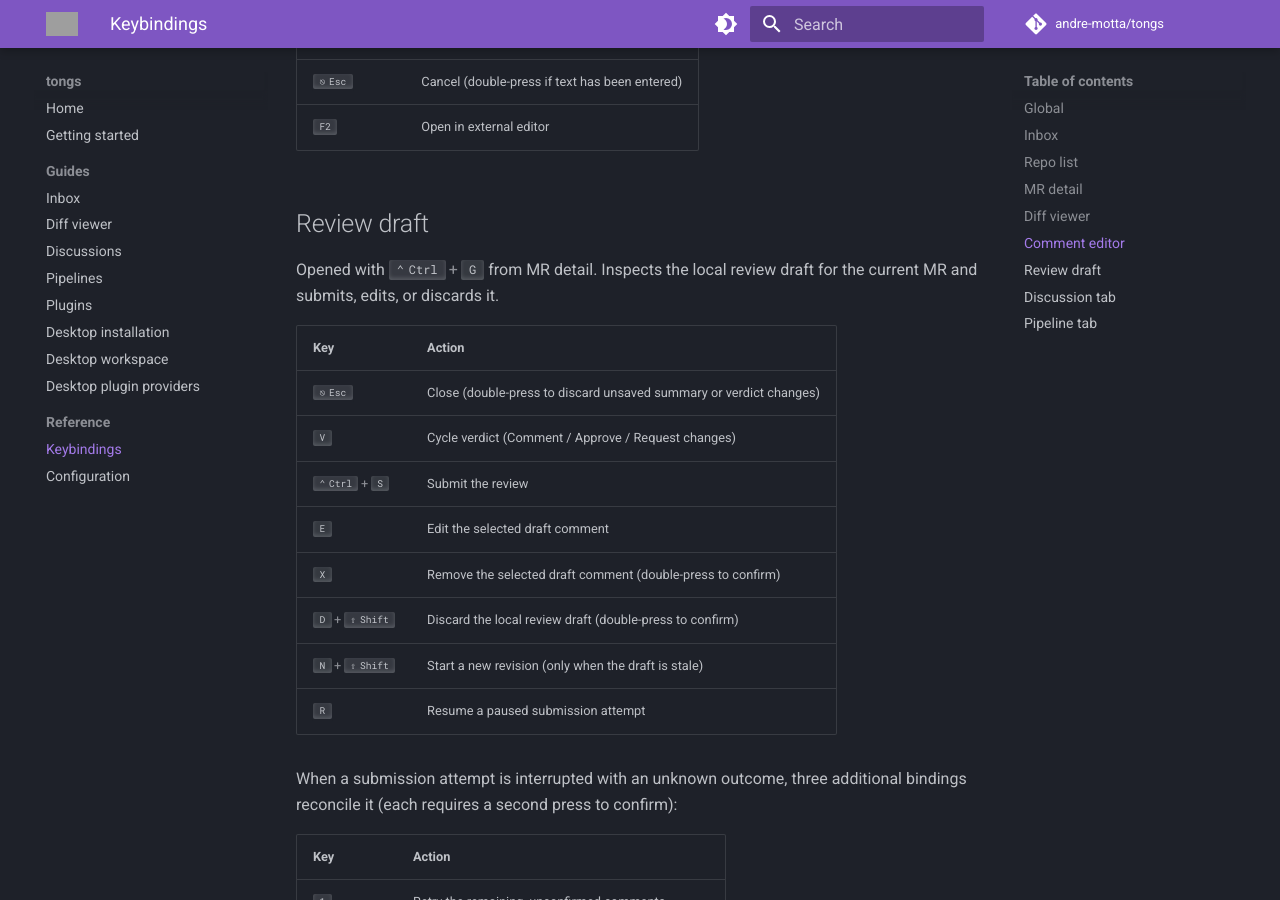
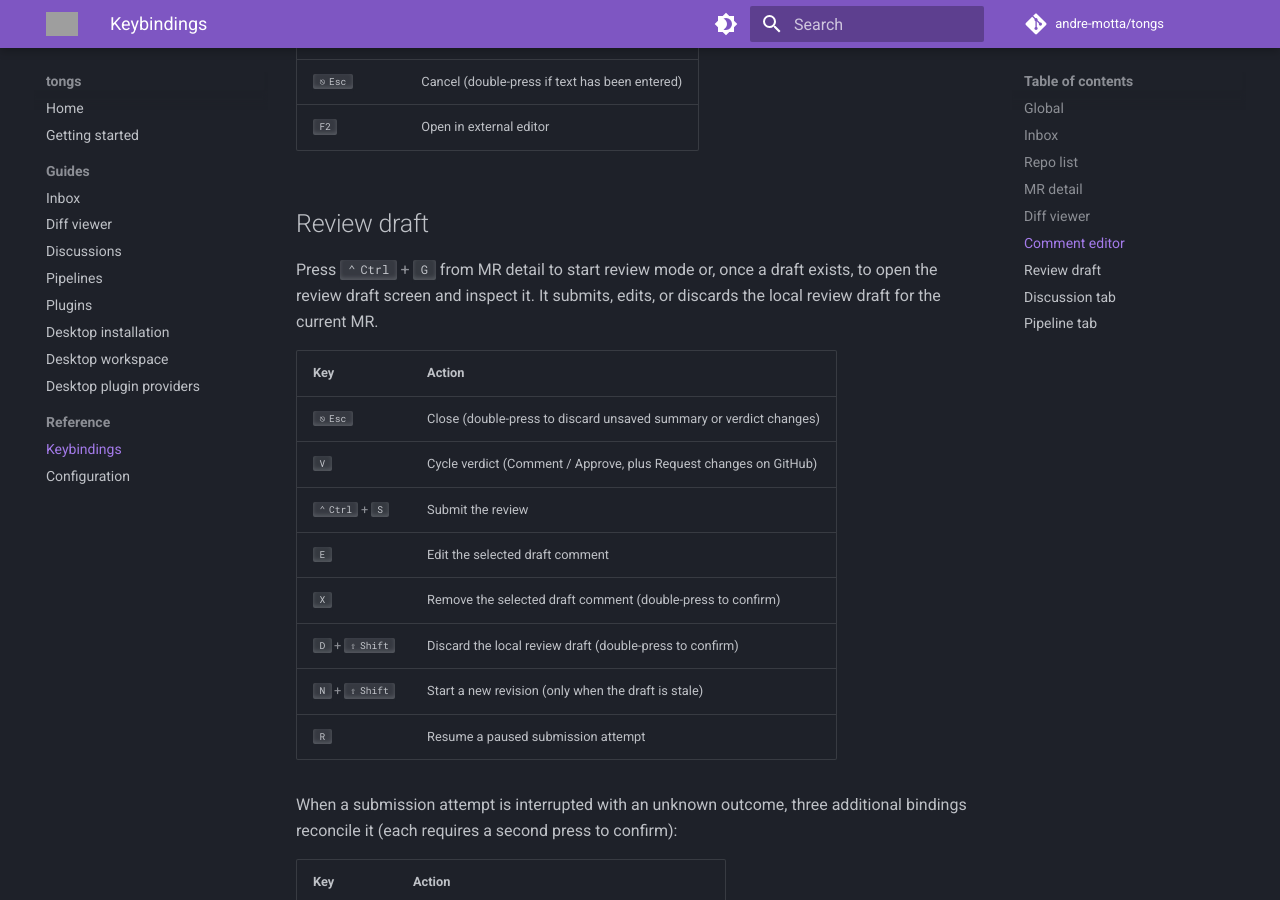
Before and after one commit to andre-motta/tongs, an MkDocs documentation site: the page built from docs/reference/keybindings.md, in a window 1280 px wide and 900 px high, scrolled down 3132 px. Built offline with MkDocs 1.6.1 and Material for MkDocs 9.7.7, drawn with Linux system fonts in a browser that asks for light colours; comment, search, counter and statistics services are not loaded; some of the changed text lies outside the part shown; grey boxes are pictures that could not be loaded.

Commit message:
Fix review-flagged verdict, ctrl+g, and desktop availability claims
Refs #54: qualify Request changes as GitHub-only, describe ctrl+g as starting review mode before it opens the draft screen, and wrap the landing page's desktop section in the same Unreleased feature warning used elsewhere.

Co-Authored-By: Claude Sonnet 5 <noreply@anthropic.com>
Signed-off-by: Andre Lustosa <alustosa@redhat.com>

```diff
--- a/docs/reference/keybindings.md
+++ b/docs/reference/keybindings.md
@@ -51,7 +51,7 @@ These bindings work everywhere in the application.
 | ++m+shift++ | Merge (double-press to confirm) |
 | ++x+shift++ | Close (double-press to confirm) |
 | ++ctrl+y++ | Copy MR URL to clipboard |
-| ++ctrl+g++ | Open the review draft screen |
+| ++ctrl+g++ | Start review mode, or open the review draft screen once a draft exists |
 | ++alt+close-bracket++ | Cycle to the next recovered review draft for this MR |
 
 ## Diff viewer
@@ -85,13 +85,14 @@ columns.
 
 ## Review draft
 
-Opened with ++ctrl+g++ from MR detail. Inspects the local review draft for the
-current MR and submits, edits, or discards it.
+Press ++ctrl+g++ from MR detail to start review mode or, once a draft exists,
+to open the review draft screen and inspect it. It submits, edits, or
+discards the local review draft for the current MR.
 
 | Key | Action |
 |-----|--------|
 | ++escape++ | Close (double-press to discard unsaved summary or verdict changes) |
-| ++v++ | Cycle verdict (Comment / Approve / Request changes) |
+| ++v++ | Cycle verdict (Comment / Approve, plus Request changes on GitHub) |
 | ++ctrl+s++ | Submit the review |
 | ++e++ | Edit the selected draft comment |
 | ++x++ | Remove the selected draft comment (double-press to confirm) |
```
Also changed, not shown: docs/index.md (+10 -5 lines).
